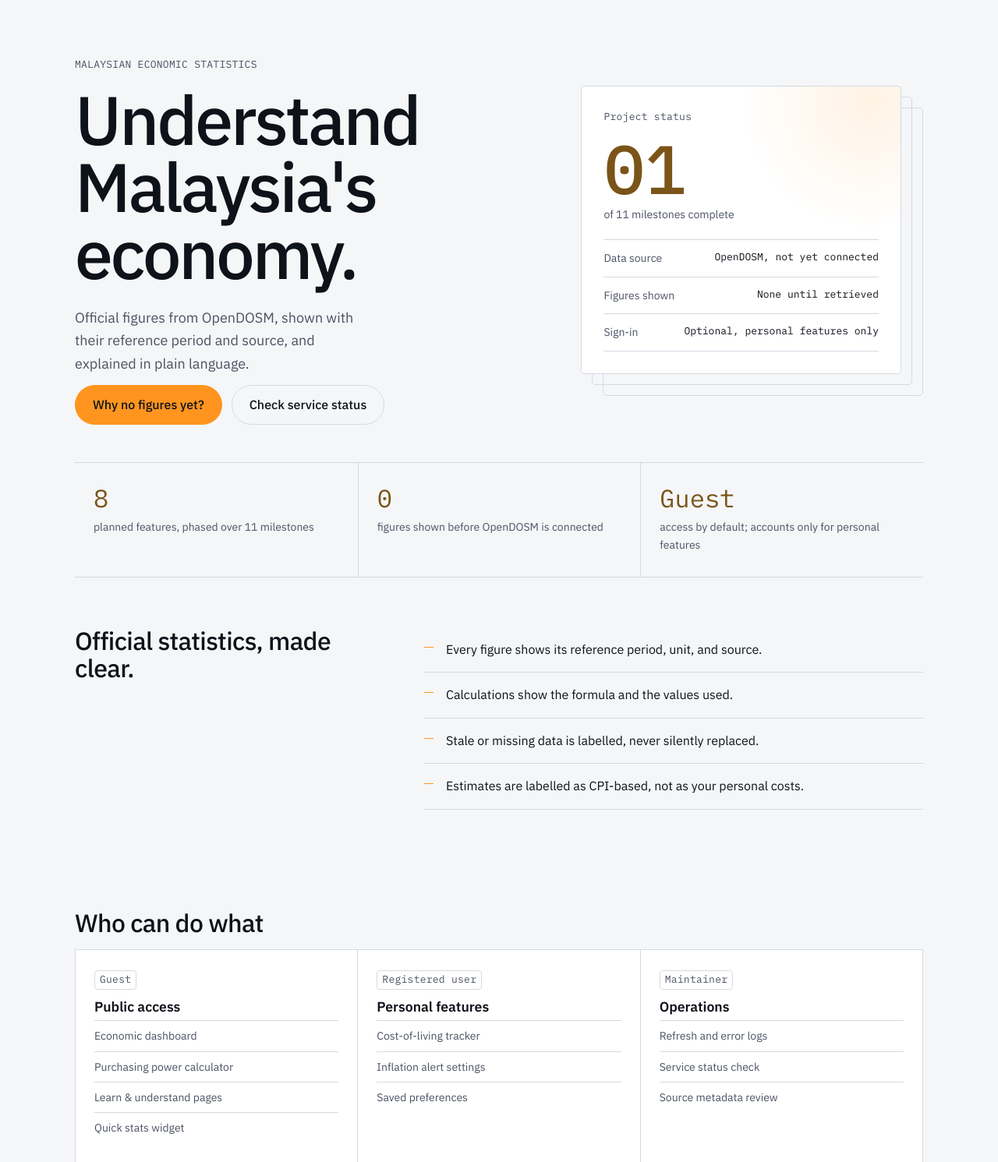
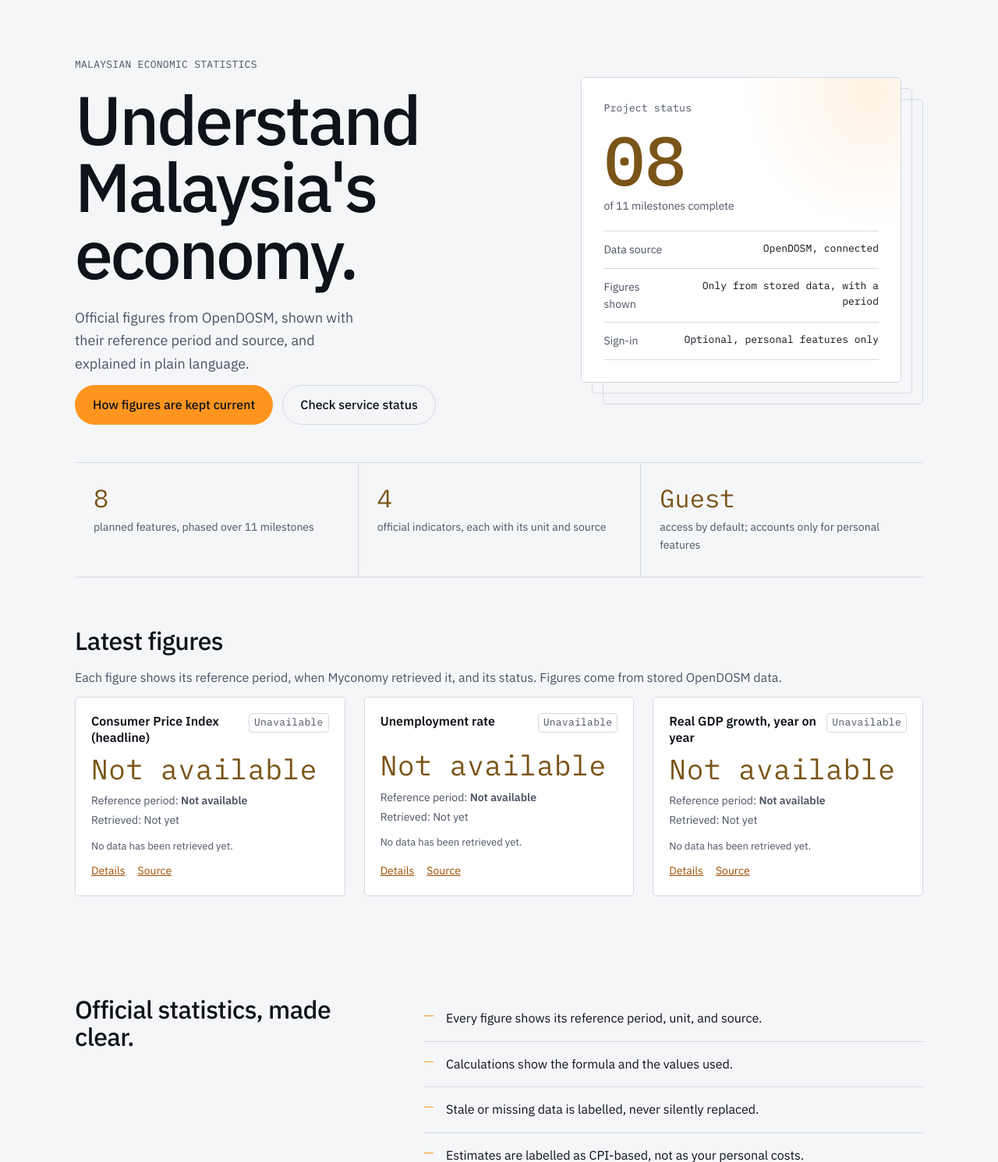
Before and after one commit to sarauh-codes/myconomy, a Flask app: page / in a window 1280 px wide. Shown: the part 65-1556 px from the top of the page at 78% size. Run offline with Flask 3, Linux system fonts and the light colour scheme; data that the repository does not hold is empty.

Commit message:
Add quick stats widget and correct outdated home page copy (Milestone 8)
Add a reusable quick-stat widget that shows the value, indicator name,
reference period, retrieval time (UTC), and a text status (Current,
Stale, or Unavailable), with links to details and the source. The home
page shows three widgets. /widget/<code> returns an embeddable HTML
fragment, and /api/indicators/<code>/latest returns the same data as JSON.

Widgets read only the cache and never call OpenDOSM.

Correct home page, footer, and FAQ copy that still said OpenDOSM was not
connected and that no figures were shown. The fact strip now counts
registered indicators.

```diff
--- a/app/routes/__init__.py
+++ b/app/routes/__init__.py
@@ -12,6 +12,7 @@ def register_blueprints(app: Flask) -> None:
     from .data_status import data_status_bp
     from .learn import learn_bp
     from .main import main_bp
+    from .widget import widget_bp
 
     app.register_blueprint(main_bp)
     app.register_blueprint(data_status_bp)
@@ -21,3 +22,4 @@ def register_blueprints(app: Flask) -> None:
     app.register_blueprint(explore_bp)
     app.register_blueprint(auth_bp)
     app.register_blueprint(expenses_bp)
+    app.register_blueprint(widget_bp)
--- a/app/routes/main.py
+++ b/app/routes/main.py
@@ -1,7 +1,7 @@
 """Public home page and the health check.
 
-Both routes are open to guests. No economic figures are shown here yet:
-statistics arrive with the OpenDOSM integration in Milestone 2.
+Both routes are open to guests. The home page shows the latest stored figures
+from the cache, so it never calls OpenDOSM directly.
 """
 
 import logging
@@ -10,6 +10,8 @@ from flask import Blueprint, jsonify, render_template
 from sqlalchemy import text
 
 from ..extensions import db
+from ..services.dataset_registry import INDICATORS
+from ..services.quick_stats import home_stats
 
 main_bp = Blueprint("main", __name__)
 logger = logging.getLogger(__name__)
@@ -17,7 +19,7 @@ logger = logging.getLogger(__name__)
 
 @main_bp.get("/")
 def index():
-    return render_template("index.html")
+    return render_template("index.html", stats=home_stats(), indicator_count=len(INDICATORS))
 
 
 @main_bp.get("/health")
--- /dev/null
+++ b/app/services/quick_stats.py
@@ -0,0 +1,85 @@
+"""Quick stats: the compact view of an indicator's latest cached value.
+
+The widget reads only the cache and the stored data. It never calls the
+provider, so a page view cannot be slowed down or rate-limited by OpenDOSM.
+Each stat shows the value, the indicator name, the reference period, when
+it was retrieved, a status, and links to the details and the source.
+"""
+
+from __future__ import annotations
+
+from dataclasses import dataclass
+from decimal import Decimal
+
+from .data_service import get_snapshot
+from .dataset_registry import INDICATORS, format_period
+
+STATUS_TEXT = {
+    "fresh": "Current",
+    "stale": "Stale",
+    "unavailable": "Unavailable",
+}
+
+
+@dataclass(frozen=True)
+class QuickStat:
+    code: str
+    name: str
+    status: str  # fresh | stale | unavailable
+    status_text: str  # words shown next to the value, so status never relies on colour
+    value_text: str  # "Not available" when there is no value
+    unit_text: str
+    period_text: str  # reference period, e.g. 2026-09 or 2026-Q2
+    retrieved_text: str  # when Myconomy retrieved it (UTC)
+    status_message: str
+    details_url: str
+    source_url: str
+    provider: str
+
+
+def format_value(value: Decimal | None, value_kind: str) -> str:
+    if value is None:
+        return "Not available"
+    if value_kind == "level":
+        return f"{value:,.1f}"
+    return f"{value:.1f}"
+
+
+def unit_suffix(value_kind: str, unit: str) -> str:
+    if value_kind == "rate" and unit.startswith("per cent"):
+        return "%"
+    return ""
+
+
+def build_quick_stat(code: str) -> QuickStat:
+    spec = INDICATORS[code]
+    snapshot = get_snapshot(code)
+    suffix = unit_suffix(spec.value_kind, spec.unit)
+    value = format_value(snapshot.latest_value, spec.value_kind)
+    if snapshot.latest_value is not None and suffix:
+        value = f"{value}{suffix}"
+    unit_text = "" if suffix else spec.unit
+
+    return QuickStat(
+        code=spec.code,
+        name=spec.name,
+        status=snapshot.status,
+        status_text=STATUS_TEXT.get(snapshot.status, "Unavailable"),
+        value_text=value,
+        unit_text=unit_text,
+        period_text=(
+            format_period(snapshot.latest_period, spec.frequency) if snapshot.latest_period else "Not available"
+        ),
+        retrieved_text=(
+            snapshot.retrieved_at.strftime("%Y-%m-%d %H:%M") + " UTC" if snapshot.retrieved_at else "Not yet"
+        ),
+        status_message=snapshot.status_message,
+        details_url=f"/dashboard?indicator={spec.code}",
+        source_url=spec.source_url,
+        provider=spec.provider,
+    )
+
+
+def home_stats() -> list[QuickStat]:
+    """The indicators shown on the home page. Each must be registered."""
+    return [build_quick_stat(code) for code in ("cpi_headline", "unemployment_rate", "gdp_growth_yoy")]
--- a/app/static/css/main.css
+++ b/app/static/css/main.css
@@ -1395,3 +1395,108 @@ p {
     grid-template-columns: 1fr;
   }
 }
+
+/* Quick stats widget */
+
+.stats-grid {
+  display: grid;
+  grid-template-columns: repeat(3, minmax(0, 1fr));
+  gap: var(--dp-spacing-cluster-gap);
+}
+
+.quick-stat {
+  background: var(--dp-color-panel);
+  border: var(--dp-border-hairline) solid var(--dp-color-line);
+  border-radius: var(--dp-radius-panel);
+  padding: 20px;
+  display: flex;
+  flex-direction: column;
+  gap: 10px;
+  min-width: 0;
+}
+
+.quick-stat-stale {
+  border-left: 4px solid var(--dp-color-ink-muted);
+}
+
+.quick-stat-head {
+  display: flex;
+  justify-content: space-between;
+  align-items: flex-start;
+  gap: 12px;
+}
+
+.quick-stat-name {
+  font-size: 1rem;
+  font-weight: 600;
+  margin: 0;
+  letter-spacing: 0;
+  line-height: 1.3;
+}
+
+.quick-stat-value {
+  font-size: 2.25rem;
+  line-height: 1.1;
+  color: var(--dp-color-value);
+  margin: 0;
+  overflow-wrap: anywhere;
+}
+
+.quick-stat-unit {
+  font-size: var(--dp-typography-supporting);
+  color: var(--dp-color-ink-muted);
+  font-family: var(--dp-typography-body-face);
+}
+
+.quick-stat-meta {
+  display: flex;
+  flex-direction: column;
+  gap: 2px;
+  margin: 0;
+  font-size: var(--dp-typography-supporting);
+  color: var(--dp-color-ink-muted);
+}
+
+.quick-stat-message {
+  margin: 0;
+  font-size: var(--dp-typography-metadata);
+}
+
+.quick-stat-links {
+  margin: auto 0 0;
+  display: flex;
+  gap: 16px;
+  font-size: var(--dp-typography-supporting);
+}
+
+.widget-body {
+  margin: 0;
+  padding: 16px;
+  background: var(--dp-color-ground);
+}
+
+.widget-body .quick-stat {
+  max-width: 420px;
+}
+
+@media (max-width: 1100px) {
+  .stats-grid {
+    gap: 16px;
+  }
+}
+
+@media (max-width: 800px) {
+  .stats-grid {
+    grid-template-columns: repeat(2, minmax(0, 1fr));
+  }
+}
+
+@media (max-width: 520px) {
+  .stats-grid {
+    grid-template-columns: 1fr;
+  }
+
+  .quick-stat-value {
+    font-size: 2rem;
+  }
+}
--- /dev/null
+++ b/app/templates/_widgets.html
@@ -0,0 +1,29 @@
+{# Quick stat widget. Reused on the home page and as a standalone fragment. #}
+
+{% macro quick_stat(stat, heading_level=3) %}
+<article class="quick-stat quick-stat-{{ stat.status }}" aria-labelledby="qs-{{ stat.code }}">
+  <header class="quick-stat-head">
+    <h{{ heading_level }} id="qs-{{ stat.code }}" class="quick-stat-name">{{ stat.name }}</h{{ heading_level }}>
+    <span class="tag status-{{ stat.status }}">{{ stat.status_text }}</span>
+  </header>
+
+  {% if stat.status == 'unavailable' and stat.value_text == 'Not available' %}
+  <p class="quick-stat-value data">Not available</p>
+  {% else %}
+  <p class="quick-stat-value data">
+    {{ stat.value_text }}{% if stat.unit_text %} <span class="quick-stat-unit">{{ stat.unit_text }}</span>{% endif %}
+  </p>
+  {% endif %}
+
+  <p class="quick-stat-meta">
+    <span>Reference period: <strong>{{ stat.period_text }}</strong></span>
+    <span>Retrieved: {{ stat.retrieved_text }}</span>
+  </p>
+  <p class="quick-stat-message muted">{{ stat.status_message }}</p>
+
+  <p class="quick-stat-links">
+    <a href="{{ stat.details_url }}">Details<span class="visually-hidden"> for {{ stat.name }}</span></a>
+    <a href="{{ stat.source_url }}">Source<span class="visually-hidden"> for {{ stat.name }}</span></a>
+  </p>
+</article>
+{% endmacro %}
--- a/app/templates/base.html
+++ b/app/templates/base.html
@@ -75,11 +75,11 @@
           <h3>Project</h3>
           <ul>
             <li><a href="{{ url_for('main.health') }}">Service status</a></li>
-            <li>Milestone 1 of 11</li>
+            <li>Milestone 8 of 11</li>
           </ul>
         </div>
       </div>
-      <p class="footer-note">No economic figures are shown until they are retrieved from OpenDOSM with a visible reference period.</p>
+      <p class="footer-note">Every figure shows its reference period, the time it was retrieved, and whether it is current.</p>
     </div>
   </footer>
 
--- a/app/templates/index.html
+++ b/app/templates/index.html
@@ -1,4 +1,5 @@
 {% extends "base.html" %}
+{% from "_widgets.html" import quick_stat %}
 
 {% block content %}
 <section class="hero" aria-labelledby="page-title">
@@ -10,7 +11,7 @@
       and explained in plain language.
     </p>
     <div class="actions">
-      <a class="btn btn-primary" href="#why-no-figures">Why no figures yet?</a>
+      <a class="btn btn-primary" href="#why-no-figures">How figures are kept current</a>
       <a class="btn btn-secondary" href="{{ url_for('main.health') }}">Check service status</a>
     </div>
   </div>
@@ -18,11 +19,11 @@
   <div class="frame" aria-label="Project status summary">
     <div class="frame-panel">
       <p class="metric-label muted">Project status</p>
-      <p class="metric-value">01</p>
+      <p class="metric-value">08</p>
       <p class="metric-unit">of 11 milestones complete</p>
       <dl class="spec-list">
-        <div class="spec-row"><dt>Data source</dt><dd>OpenDOSM, not yet connected</dd></div>
-        <div class="spec-row"><dt>Figures shown</dt><dd>None until retrieved</dd></div>
+        <div class="spec-row"><dt>Data source</dt><dd>OpenDOSM, connected</dd></div>
+        <div class="spec-row"><dt>Figures shown</dt><dd>Only from stored data, with a period</dd></div>
         <div class="spec-row"><dt>Sign-in</dt><dd>Optional, personal features only</dd></div>
       </dl>
     </div>
@@ -35,12 +36,20 @@
     <p class="fact-label">planned features, phased over 11 milestones</p>
   </div>
   <div class="fact">
-    <p class="fact-value">0</p>
-    <p class="fact-label">figures shown before OpenDOSM is connected</p>
+    <p class="fact-value">{{ indicator_count }}</p>
+    <p class="fact-label">official indicators, each with its unit and source</p>
   </div>
   <div class="fact">
     <p class="fact-value">Guest</p>
     <p class="fact-label">access by default; accounts only for personal features</p>
+  </div>
+</section>
+
+<section class="section" aria-labelledby="stats-title">
+  <h2 id="stats-title">Latest figures</h2>
+  <p class="muted">Each figure shows its reference period, when Myconomy retrieved it, and its status. Figures come from stored OpenDOSM data.</p>
+  <div class="stats-grid">
+    {% for stat in stats %}{{ quick_stat(stat) }}{% endfor %}
   </div>
 </section>
 
@@ -112,13 +121,12 @@
 <section class="section" id="why-no-figures" aria-labelledby="faq-title">
   <h2 id="faq-title">Questions</h2>
   <details class="disclosure">
-    <summary>Why are no economic figures shown yet?</summary>
+    <summary>Why does a figure say Stale or Unavailable?</summary>
     <div class="disclosure-body">
       <p>
-        Figures come from OpenDOSM, which is connected in Milestone 2. Showing numbers
-        before then would mean typing them in by hand, which the project does not allow.
-        Once connected, every figure will carry its reference period, source, and the
-        time it was retrieved.
+        Figures are stored after each successful refresh from OpenDOSM. A figure is Stale when the last refresh
+        failed or the provider's next scheduled update has passed, and Unavailable when nothing has been stored yet.
+        In both cases the page shows the last good value and says why it is not current.
       </p>
     </div>
   </details>
```
Also changed, not shown: app/routes/widget.py (added, +41 -0 lines), app/templates/widgets/quick_stat.html (added, +13 -0 lines), docs/07_decisions_and_dev_notes.md (+23 -0 lines), tests/routes/test_widget.py (added, +173 -0 lines), README.md.
